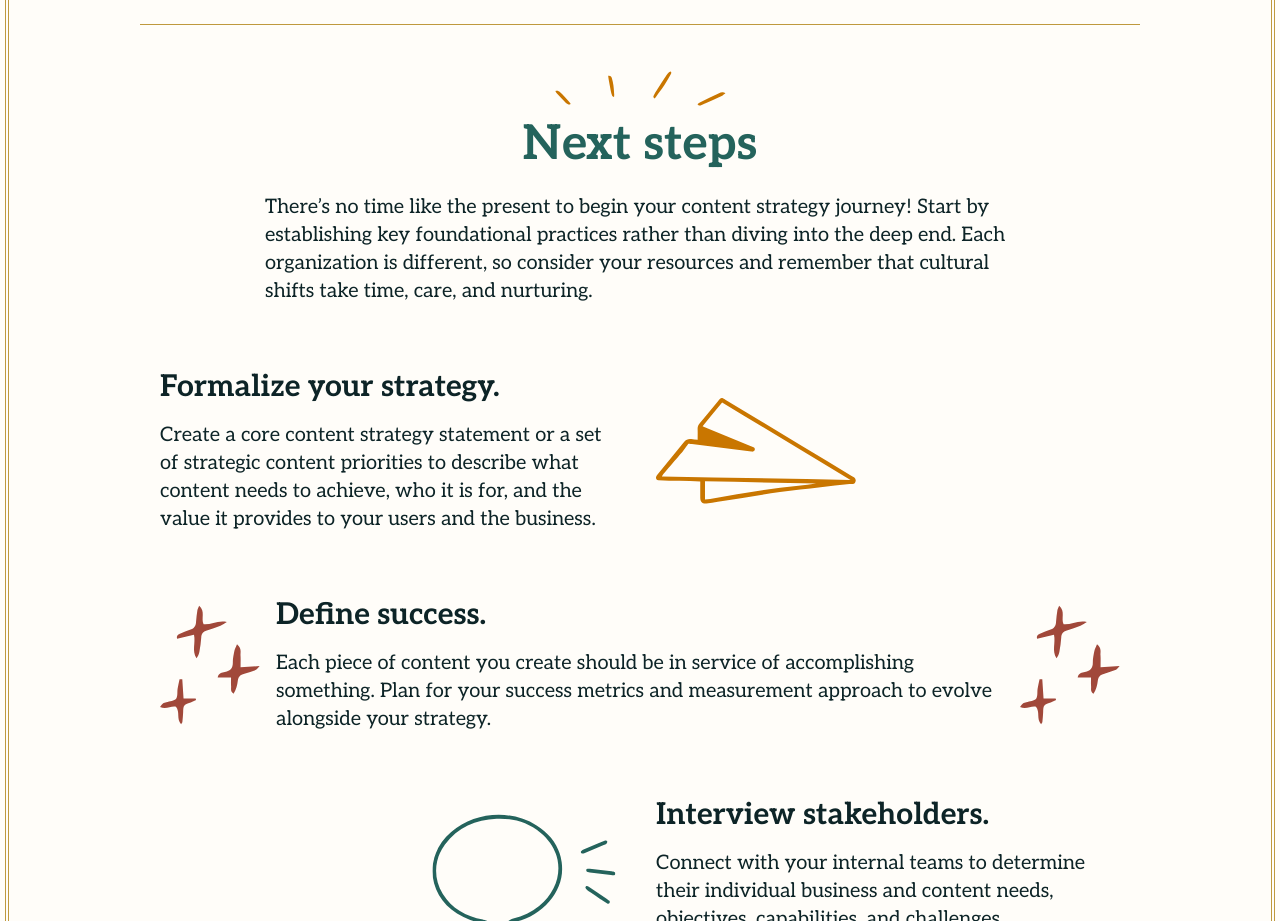
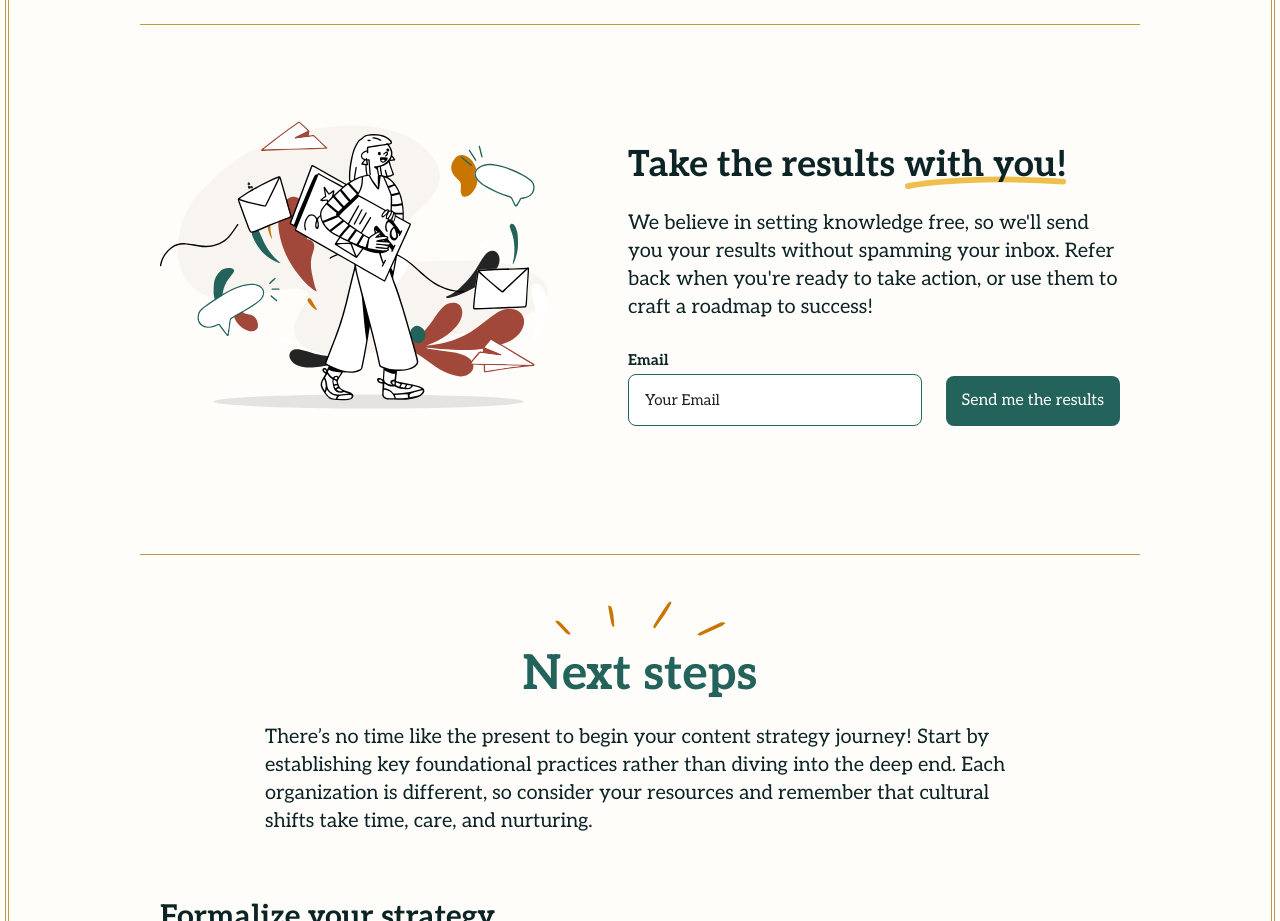
Before and after one commit to fourkitchens/content-maturity-quiz, a Next.js app: page /results in a window 1280 px wide. Shown: the part 1180-2101 px from the top of the page. Built offline with nearby package versions, Linux system fonts and the light colour scheme.

Commit message:
feat(email-results-widget): create component

```diff
--- a/src/app/results/page.js
+++ b/src/app/results/page.js
@@ -1,3 +1,5 @@
+'use client';
+
 /* eslint import/no-unresolved: [2, { ignore: ['\\@'] }] */
 import Image from 'next/image';
 import classNames from 'classnames';
@@ -11,6 +13,7 @@ import Typography from '@/components/Typography';
 import Divider from '@/components/Divider';
 import ButtonOrange from '@/components/ButtonOrange';
 import ResultsLevel1 from '@/components/ResultsLevel1';
+import EmailResults from '@/components/EmailResults';
 
 export default function Results() {
   return (
@@ -72,6 +75,10 @@ export default function Results() {
 
       <Divider />
 
+      <EmailResults />
+
+      <Divider />
+
       <ResultsLevel1 />
 
       <Divider />
--- /dev/null
+++ b/src/components/ButtonSubmit.js
@@ -0,0 +1,59 @@
+import { useState } from 'react';
+import classNames from 'classnames';
+import PropTypes from 'prop-types';
+
+function Underline(props) {
+  return (
+    <svg viewBox="0 0 141 9" fill="none" {...props}>
+      <path
+        d="M2.41256 6.22467C19.7092 4.09854 71.0272 0.832086 137.927 4.7753"
+        stroke="#EFBF4D"
+        strokeWidth="4.5301"
+        strokeLinecap="round"
+        pathLength="1"
+      />
+    </svg>
+  );
+}
+
+export default function ButtonSubmit({ children }) {
+  const [hoverStateActive, sethoverStateActive] = useState(false);
+
+  const handleOnMouseEnter = () => {
+    sethoverStateActive(true);
+  };
+
+  const handleOnMouseLeave = () => {
+    sethoverStateActive(false);
+  };
+
+  return (
+    <button
+      type="submit"
+      onMouseEnter={handleOnMouseEnter}
+      onMouseLeave={handleOnMouseLeave}
+      className={classNames(
+        'bg-green inline-block rounded-lg group relative',
+        'px-4 py-[0.81rem] block w-full',
+        'sm:inline-block sm:w-auto sm:text-center',
+        'text-white text-center text-base no-underline'
+      )}
+    >
+      <div className="relative whitespace-nowrap">
+        {children}
+        <Underline
+          className="w-[150px] absolute -bottom-2 left-0 right-0 transition-all hidden md:block"
+          style={{
+            strokeDasharray: 1,
+            strokeDashoffset: hoverStateActive ? 0 : 1,
+            opacity: hoverStateActive ? '100%' : '0%',
+          }}
+        />
+      </div>
+    </button>
+  );
+}
+
+ButtonSubmit.propTypes = {
+  children: PropTypes.any.isRequired,
+};
--- /dev/null
+++ b/src/components/EmailResults.js
@@ -0,0 +1,72 @@
+/* eslint import/no-unresolved: [2, { ignore: ['\\@'] }] */
+import Image from 'next/image';
+import classNames from 'classnames';
+import Section from '@/components/Section';
+import takeResultsWithYouImage from '@/assets/results/take-results-with-you.svg';
+import Typography from '@/components/Typography';
+import ButtonSubmit from '@/components/ButtonSubmit';
+
+const EmailResultsForm = () => (
+  <form>
+    <div className="lg:flex lg:flex-row lg:gap-6 md:items-end">
+      <div className="lg:flex-1 mb-6 lg:mb-0">
+        <label
+          htmlFor="email"
+          className="text-[0.9375rem] font-bold mb-[0.34rem]"
+        >
+          Email
+        </label>
+        <div>
+          <input
+            id="email"
+            name="email"
+            type="email"
+            autoComplete="email"
+            placeholder="Your Email"
+            className={classNames(
+              'text-[0.9375rem] text-gray-900 font-normal leading-6',
+              'px-4 py-[0.81rem]',
+              'w-full relative hover:scale-[102%]',
+              'border border-green-400 border-solid bg-white rounded-lg'
+            )}
+          />
+        </div>
+      </div>
+      <ButtonSubmit>Send me the results</ButtonSubmit>
+    </div>
+  </form>
+);
+
+const EmailResults = () => (
+  <Section
+    className="!mt-20"
+    wrapperClassName="lg:max-w-[960px] lg:flex lg:flex-row lg:gap-20 lg:items-start"
+  >
+    <Image
+      src={takeResultsWithYouImage}
+      alt=""
+      className="mx-auto lg:float-left lg:w-[46%] lg:relative lg:top-0"
+    />
+    <div className="space-y-6">
+      <Typography tag="h2">
+        Take the results{' '}
+        <span
+          className={classNames(
+            "relative whitespace-nowrap after:content-[''] after:bg-content-underline-yellow after:bg-no-repeat after:bg-contain after:absolute after:block after:-bottom-[23px] after:-left-0 after:right-0 after:-z-[1] after:h-full",
+            'lg:after:-bottom-[33px]'
+          )}
+        >
+          with you!
+        </span>
+      </Typography>
+      <p>
+        We believe in setting knowledge free, so we'll send you your results
+        without spamming your inbox. Refer back when you're ready to take
+        action, or use them to craft a roadmap to success!
+      </p>
+      <EmailResultsForm />
+    </div>
+  </Section>
+);
+
+export default EmailResults;
--- a/tailwind.config.js
+++ b/tailwind.config.js
@@ -35,6 +35,7 @@ module.exports = {
         'question-marks': "url('/question-marks.svg')",
         oval: "url('/oval.svg')",
         'content-underline': "url('/content-underline.svg')",
+        'content-underline-yellow': "url('/content-underline-yellow.svg')",
       },
       backgroundSize: {
         300: '300%',
```
Also changed, not shown: public/content-underline-yellow.svg (added).
